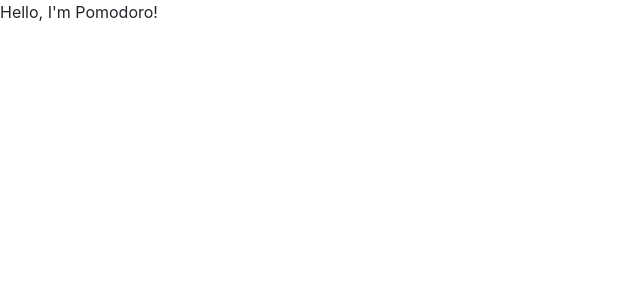
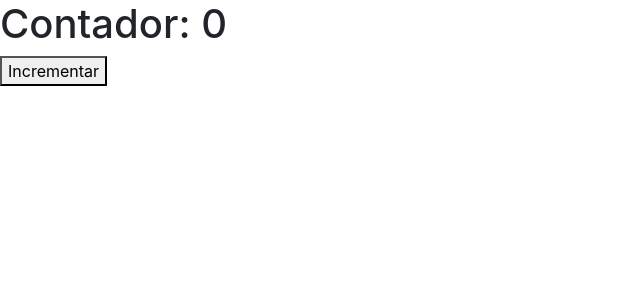
Before and after one commit to EvyOliveira/ReactPomodoro, a React (Create React App) app: page / in a window 1280 px wide. Shown: the top 300 px of the page, without its empty margins (0-640 px from the left). Built offline with nearby package versions, Linux system fonts and the light colour scheme.

Commit message:
feat: simulação contador simples

```diff
--- a/src/App.js
+++ b/src/App.js
@@ -1,14 +1,20 @@
-/* eslint-disable react/jsx-no-undef */
-import React, { Component } from 'react';
+import React, { useState } from 'react';
 
-class App extends Component {
-    render() {
-        return (
-            <div>
-                <p>Hello, I'm Pomodoro!</p>
-            </div>
-        );
+
+function App(){
+    const [counter, setCounter] = useState(0);
+
+    function IncrementCounter() {
+        setCounter(counter + 1);
     }
+
+    return (
+        <>
+
+            <h1>Contador: {counter}</h1>
+            <button onClick={IncrementCounter}>Incrementar</button>
+        </>
+    );
 }
 
 export default App;
```
